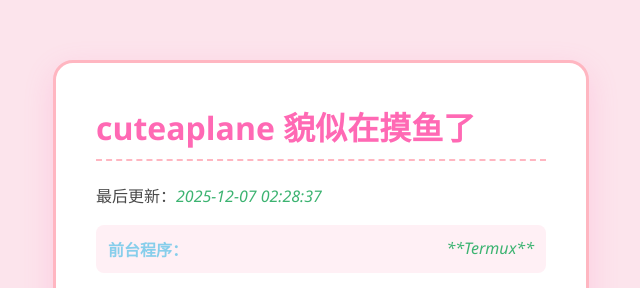
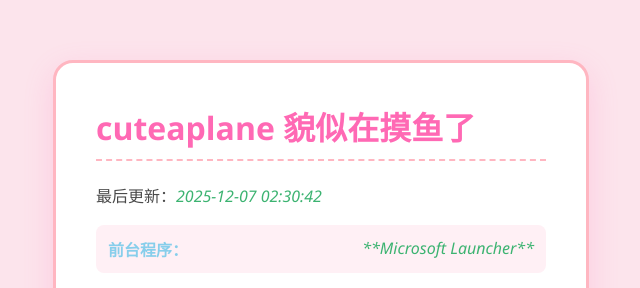
Before and after one commit to cuteaplane/cuteaplane.github.io, a plain HTML site: page index.html in a window 1280 px wide. Shown: the part 137-425 px from the top of the page, 319-959 px from the left. Drawn offline with Linux system fonts and the light colour scheme.

Commit message:
Update: Microsoft Launcher @ 02:30

```diff
--- a/index.html
+++ b/index.html
@@ -60,11 +60,11 @@
 <body>
     <div class="container">
         <h1>cuteaplane 貌似在摸鱼了</h1>
-        <p>最后更新：<span class="value">2025-12-07 02:28:37</span></p>
+        <p>最后更新：<span class="value">2025-12-07 02:30:42</span></p>
 
         <div class="status-item">
             <span class="label">前台程序：</span>
-            <span class="value">**Termux**</span>
+            <span class="value">**Microsoft Launcher**</span>
         </div>
 
         <div class="status-item">
@@ -79,6 +79,6 @@ d4**</span>
         </div>
 
     </div>
-<div style="display:none;">Salt: 1765045717.4143527</div>
+<div style="display:none;">Salt: 1765045842.1614983</div>
 </body>
 </html>
```
